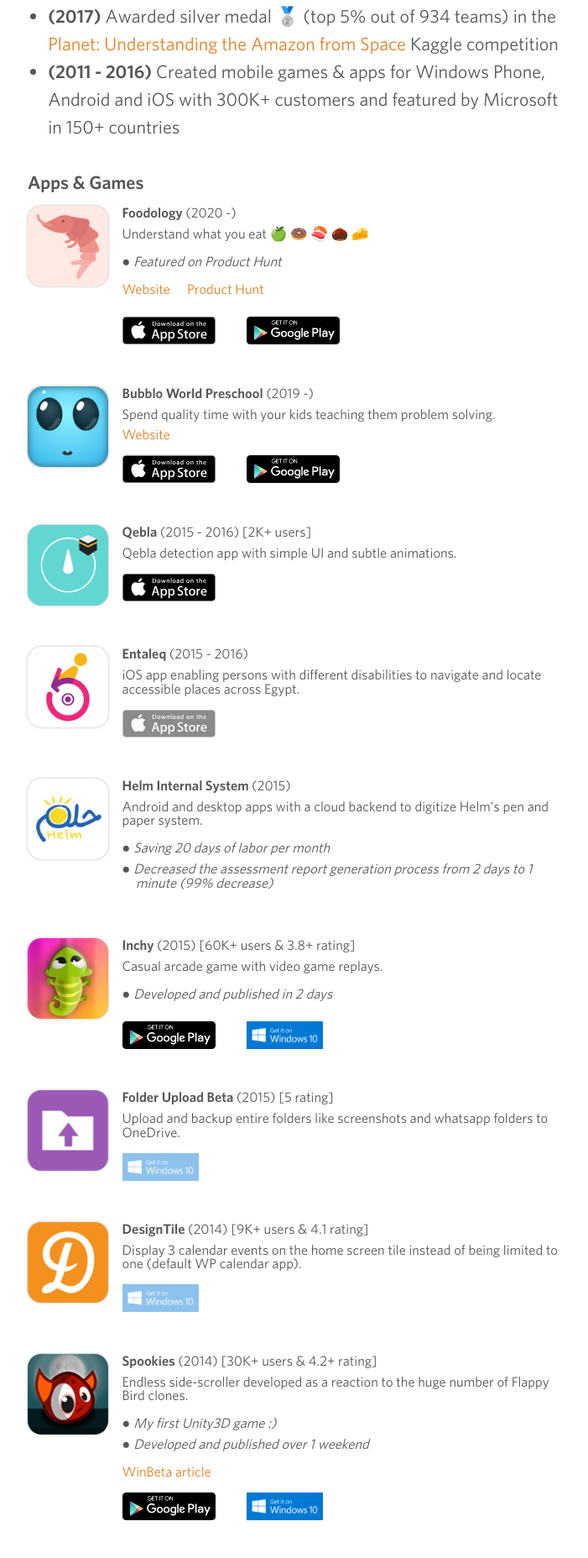
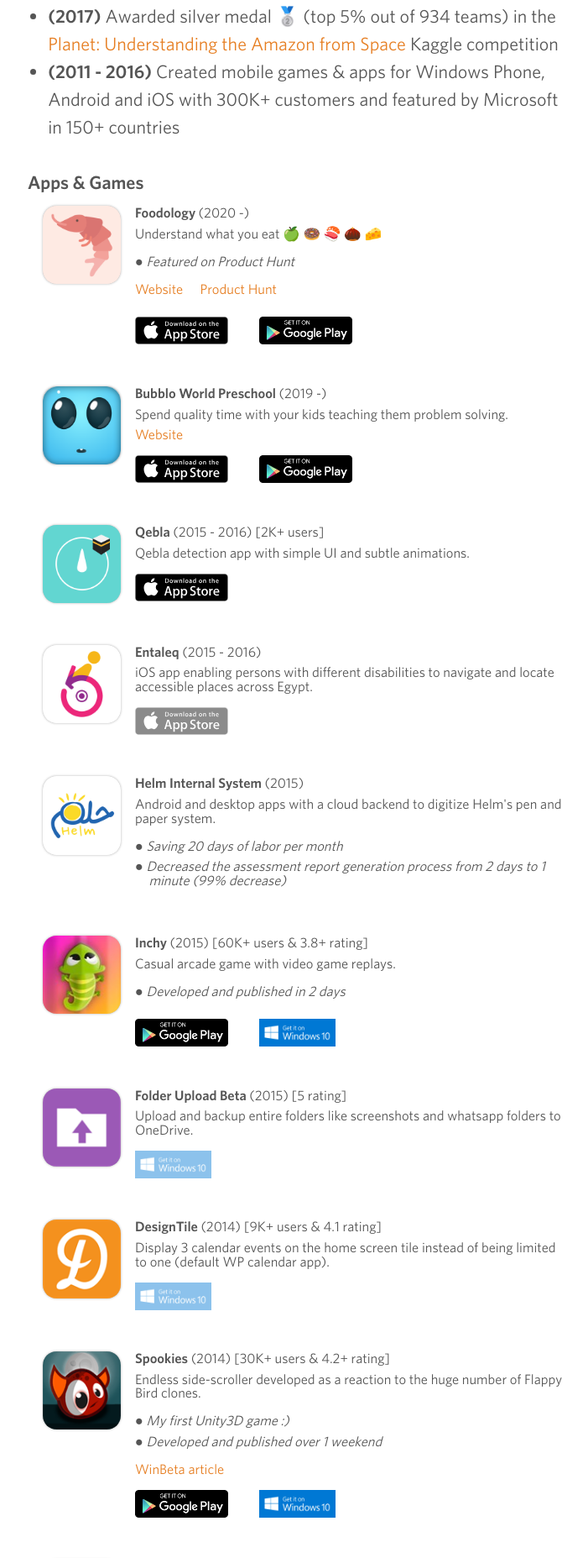
Before and after one commit to ahmedbaracat/ahmedbaracat.github.io, a Jekyll site: the page built from index.html, in a window 1280 px wide. Shown: the part 624-2479 px from the top of the page at 84% size, without its empty margins (287-988 px from the left). Built offline with Jekyll 4.4.1, drawn with Linux system fonts in a browser that asks for light colours; comment, search, counter and statistics services are not loaded.

Commit message:
Minor fix to ul layout

```diff
--- a/css/main.scss
+++ b/css/main.scss
@@ -158,7 +158,7 @@
 }
 
 
-ul.highlights{
+ul{
   margin-left:1.1em;
 }
 
```
